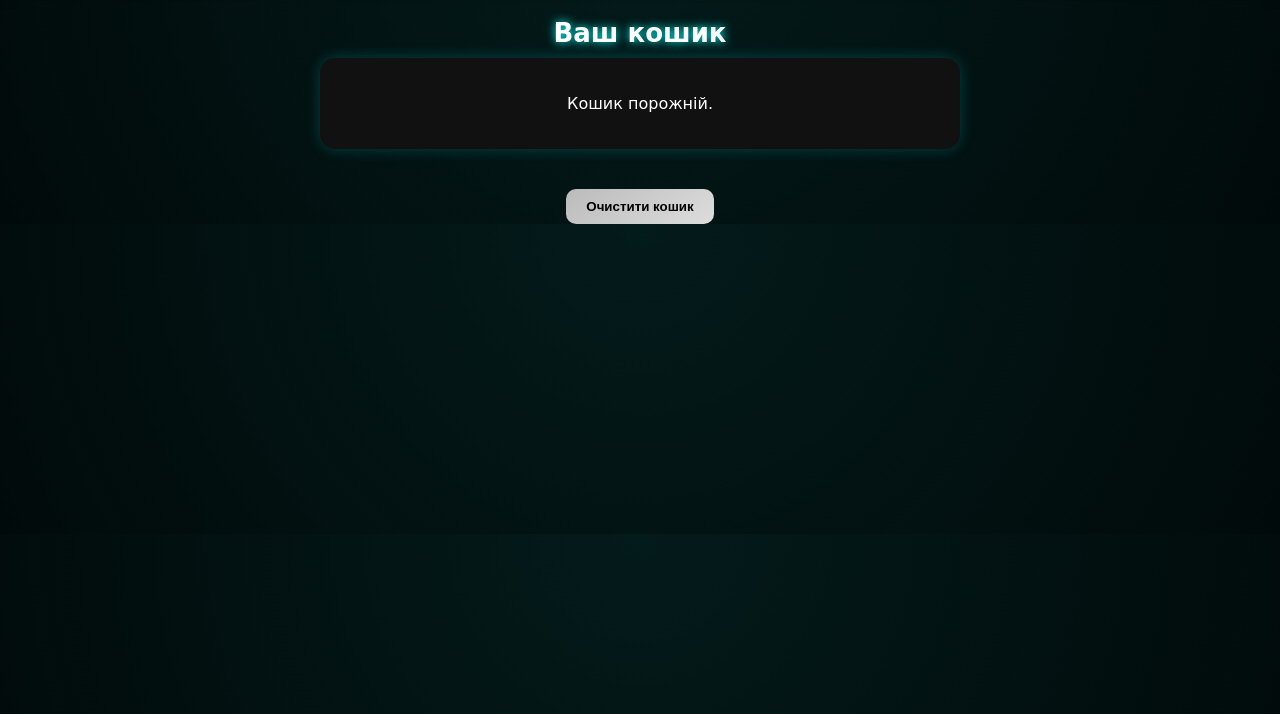
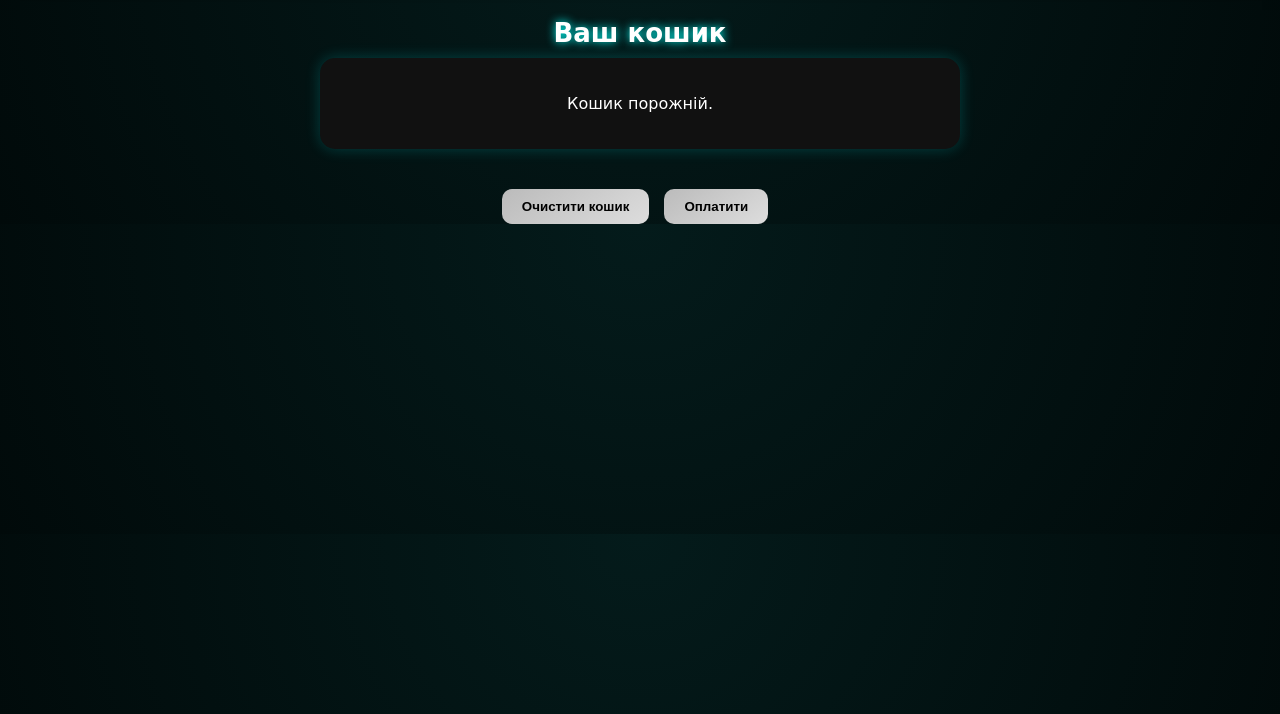
Before and after one commit to Seder4k/Potion, a plain HTML site: page cart.html in a window 1280 px wide. Shown: the part 86-800 px from the top of the page. Drawn offline with Linux system fonts and the light colour scheme.

Commit message:
Update cart.html

```diff
--- a/cart.html
+++ b/cart.html
@@ -102,6 +102,7 @@
       font-weight: bold;
       cursor: pointer;
       transition: background 0.3s;
+      margin-right: 10px;
     }
 
     .clear-btn:hover {
@@ -131,6 +132,7 @@
   <div class="total" id="total-price"></div>
 
   <button class="clear-btn" onclick="clearCart()">Очистити кошик</button>
+  <button class="clear-btn" onclick="checkout()">Оплатити</button>
 
   <script>
     const cartItemsContainer = document.getElementById('cart-items');
@@ -162,6 +164,21 @@
       renderCart();
     }
 
+    function checkout() {
+      if (cart.length === 0) {
+        alert("Ваш кошик порожній. Додайте товар перед оплатою.");
+        return;
+      }
+
+      const itemCount = cart.length;
+      const message = itemCount === 1
+        ? "Ви купили товар. Дякуємо за покупку!"
+        : `Ви купили ${itemCount} товари. Дякуємо за покупку!`;
+
+      alert(message);
+      clearCart();
+    }
+
     renderCart();
   </script>
 </body>
```
